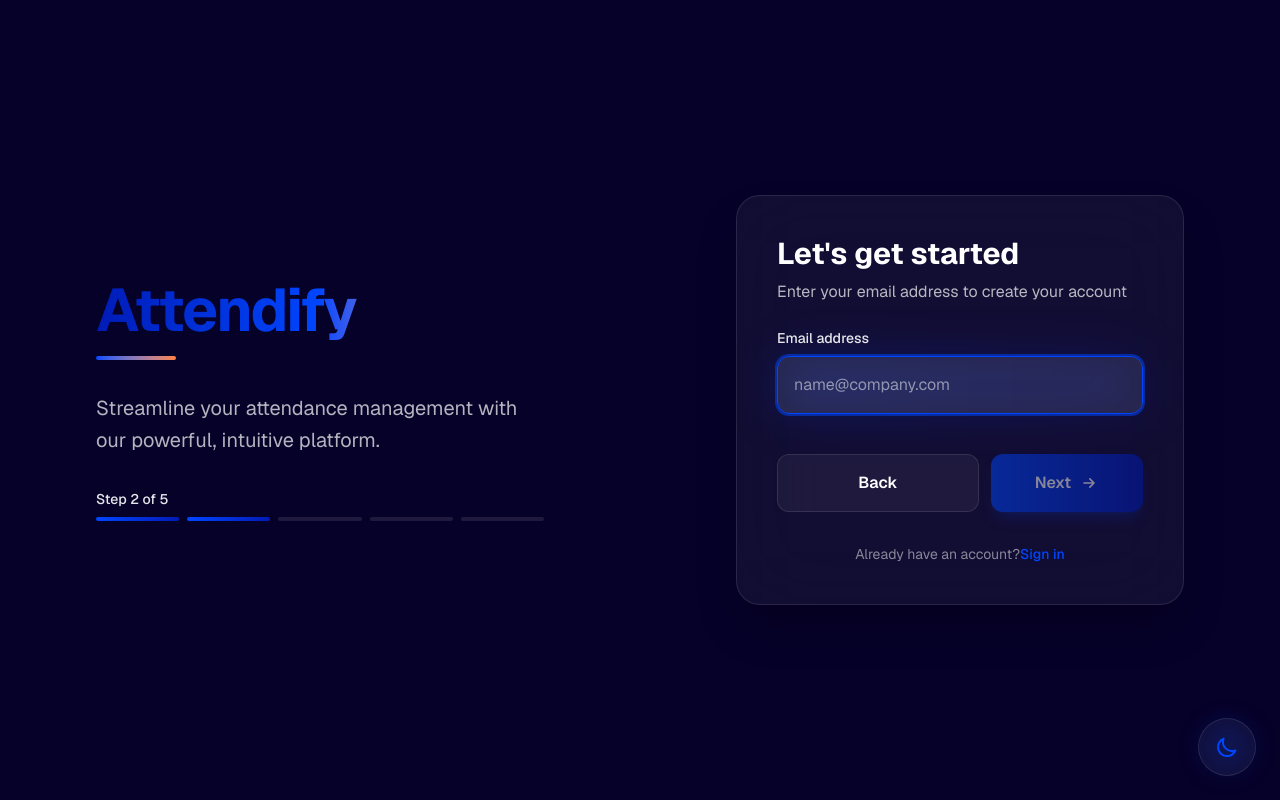
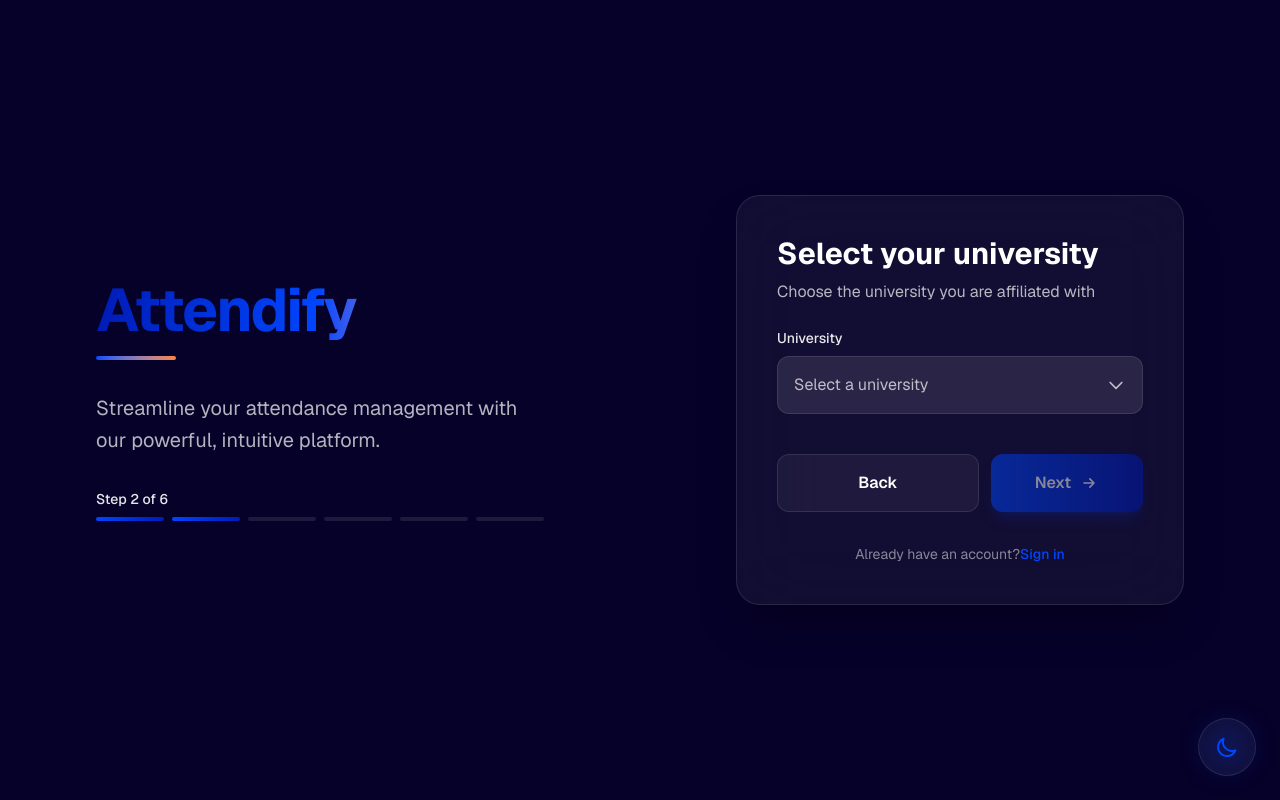
Before and after one commit to hasan4adnan/attendify-frontend, a Next.js app: page /signup in a window 1280 px wide. Both pictures are taken after a click on the button "Next". Built offline with nearby package versions, Linux system fonts and the light colour scheme.

Commit message:
Add university selection step to signup flow
Introduces a new 'university' slide in the signup process, allowing users to select their university from a predefined list. Updates both English and Turkish translations to support the new step. No changes to course data logic.

```diff
--- a/app/Screens/signup.tsx
+++ b/app/Screens/signup.tsx
@@ -6,22 +6,34 @@
 import { useRouter } from 'next/navigation';
 import AnimatedText from '../components/AnimatedText';
 
-type Slide = 'intro' | 'email' | 'name' | 'password' | 'verification';
+type Slide = 'intro' | 'university' | 'email' | 'name' | 'password' | 'verification';
+
+const universities = [
+  'Maltepe University',
+  'Istanbul University',
+  'Bogazici University',
+  'Middle East Technical University',
+  'Istanbul Technical University',
+  'Ankara University',
+  'Hacettepe University'
+];
 
 export default function SignUpPage() {
   const [currentSlide, setCurrentSlide] = useState<Slide>('intro');
   const [email, setEmail] = useState('');
+  const [university, setUniversity] = useState('');
   const [firstName, setFirstName] = useState('');
   const [lastName, setLastName] = useState('');
   const [password, setPassword] = useState('');
   const [confirmPassword, setConfirmPassword] = useState('');
   const [verificationCode, setVerificationCode] = useState('');
   const [focused, setFocused] = useState<string | null>(null);
+  const [isUniversityDropdownOpen, setIsUniversityDropdownOpen] = useState(false);
   const { theme } = useTheme();
   const { t } = useLanguage();
   const router = useRouter();
 
-  const slides: Slide[] = ['intro', 'email', 'name', 'password', 'verification'];
+  const slides: Slide[] = ['intro', 'university', 'email', 'name', 'password', 'verification'];
   const currentIndex = slides.indexOf(currentSlide);
 
   const nextSlide = () => {
@@ -42,6 +54,7 @@
       // Handle final submission
       console.log('Sign up completed:', {
         email,
+        university,
         firstName,
         lastName,
         password,
@@ -58,6 +71,8 @@
     switch (currentSlide) {
       case 'intro':
         return true;
+      case 'university':
+        return university.length > 0;
       case 'email':
         return email.length > 0 && email.includes('@');
       case 'name':
@@ -139,6 +154,117 @@
                     </AnimatedText>
                   </li>
                 </ul>
+              </div>
+            </div>
+          </div>
+        );
+
+      case 'university':
+        return (
+          <div className="space-y-6">
+            <div className="space-y-2">
+              <h2
+                className="text-3xl font-bold"
+                style={{ color: 'var(--text-primary)' }}
+              >
+                <AnimatedText speed={35}>
+                  {t.signup.universityTitle}
+                </AnimatedText>
+              </h2>
+              <p
+                style={{ color: 'var(--text-tertiary)' }}
+              >
+                <AnimatedText speed={40}>
+                  {t.signup.universitySubtitle}
+                </AnimatedText>
+              </p>
+            </div>
+            <div className="space-y-2">
+              <label
+                htmlFor="university"
+                className="block text-sm font-medium"
+                style={{ color: 'var(--text-secondary)' }}
+              >
+                <AnimatedText speed={50}>
+                  {t.signup.universityLabel}
+                </AnimatedText>
+              </label>
+              <div className="relative">
+                <button
+                  type="button"
+                  id="university"
+                  onClick={() => setIsUniversityDropdownOpen(!isUniversityDropdownOpen)}
+                  onFocus={() => setFocused('university')}
+                  onBlur={(e) => {
+                    // Don't close if clicking inside the dropdown
+                    if (!e.currentTarget.contains(e.relatedTarget as Node)) {
+                      setFocused(null);
+                      setTimeout(() => setIsUniversityDropdownOpen(false), 200);
+                    }
+                  }}
+                  className="w-full px-4 py-4 rounded-xl border transition-all duration-300 focus:outline-none focus:ring-2 focus:ring-[#0046FF]/50 text-left flex items-center justify-between"
+                  style={{
+                    backgroundColor: 'var(--bg-tertiary)',
+                    borderColor: focused === 'university' || isUniversityDropdownOpen ? '#0046FF' : 'var(--border-primary)',
+                    color: university ? 'var(--text-primary)' : 'var(--text-tertiary)',
+                  }}
+                >
+                  <span>{university || t.signup.universityPlaceholder}</span>
+                  <svg
+                    className={`w-5 h-5 transition-transform duration-300 ${isUniversityDropdownOpen ? 'rotate-180' : ''}`}
+                    fill="none"
+                    stroke="currentColor"
+                    viewBox="0 0 24 24"
+                  >
+                    <path strokeLinecap="round" strokeLinejoin="round" strokeWidth={2} d="M19 9l-7 7-7-7" />
+                  </svg>
+                </button>
+                {(focused === 'university' || isUniversityDropdownOpen) && (
+                  <div
+                    className="absolute inset-0 rounded-xl pointer-events-none -z-10 blur-xl transition-opacity duration-300"
+                    style={{
+                      background: 'linear-gradient(to right, rgba(0, 70, 255, 0.2), rgba(0, 27, 183, 0.2))'
+                    }}
+                  />
+                )}
+                {isUniversityDropdownOpen && (
+                  <div
+                    className="absolute z-50 w-full mt-2 rounded-xl border shadow-lg max-h-60 overflow-auto"
+                    style={{
+                      backgroundColor: 'var(--bg-tertiary)',
+                      borderColor: 'var(--border-primary)',
+                    }}
+                  >
+                    {universities.map((uni) => (
+                      <button
+                        key={uni}
+                        type="button"
+                        onMouseDown={(e) => {
+                          e.preventDefault();
+                          setUniversity(uni);
+                          setIsUniversityDropdownOpen(false);
+                        }}
+                        className="w-full px-4 py-3 text-left transition-colors duration-200 first:rounded-t-xl last:rounded-b-xl"
+                        style={{
+                          color: 'var(--text-primary)',
+                          backgroundColor: university === uni ? 'var(--bg-secondary)' : 'transparent',
+                        }}
+                        onMouseEnter={(e) => {
+                          if (university !== uni) {
+                            e.currentTarget.style.backgroundColor = 'var(--bg-secondary)';
+                          }
+                        }}
+                        onMouseLeave={(e) => {
+                          if (university !== uni) {
+                            e.currentTarget.style.backgroundColor = 'transparent';
+                          }
+                        }}
+                      >
+                        {uni}
+                      </button>
+                    ))}
+                  </div>
+                )}
               </div>
             </div>
           </div>
--- a/app/translations/en.ts
+++ b/app/translations/en.ts
@@ -36,6 +36,12 @@
     benefit1: 'Real-time attendance tracking',
     benefit2: 'Automated reports and analytics',
     benefit3: 'Secure and reliable platform',
+
+    // University slide
+    universityTitle: 'Select your university',
+    universitySubtitle: 'Choose the university you are affiliated with',
+    universityLabel: 'University',
+    universityPlaceholder: 'Select a university',
 
     // Email slide
     emailTitle: "Let's get started",
--- a/app/translations/tr.ts
+++ b/app/translations/tr.ts
@@ -36,6 +36,12 @@
     benefit1: 'Gerçek zamanlı katılım takibi',
     benefit2: 'Otomatik raporlar ve analitik',
     benefit3: 'Güvenli ve güvenilir platform',
+
+    // University slide
+    universityTitle: 'Üniversitenizi seçin',
+    universitySubtitle: 'Bağlı olduğunuz üniversiteyi seçin',
+    universityLabel: 'Üniversite',
+    universityPlaceholder: 'Bir üniversite seçin',
 
     // Email slide
     emailTitle: 'Hadi başlayalım',
```
Also changed, not shown: app/utils/courseData.ts (line endings or trailing spaces).
